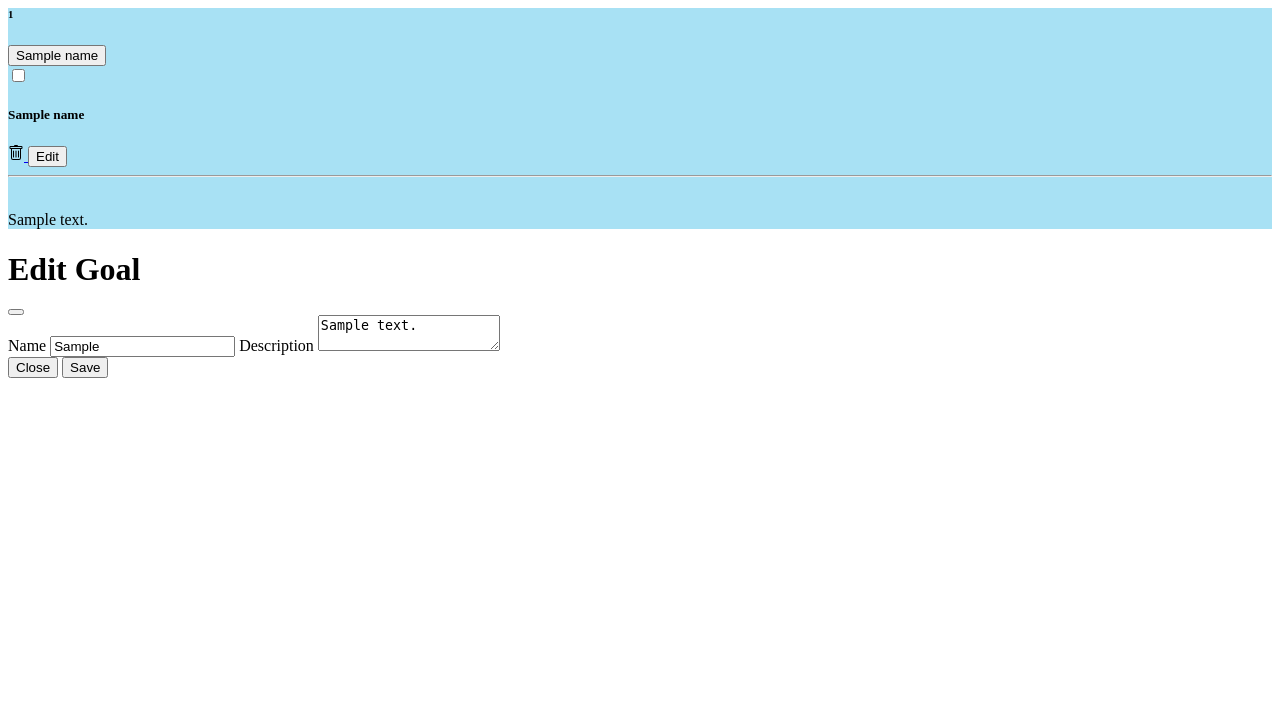
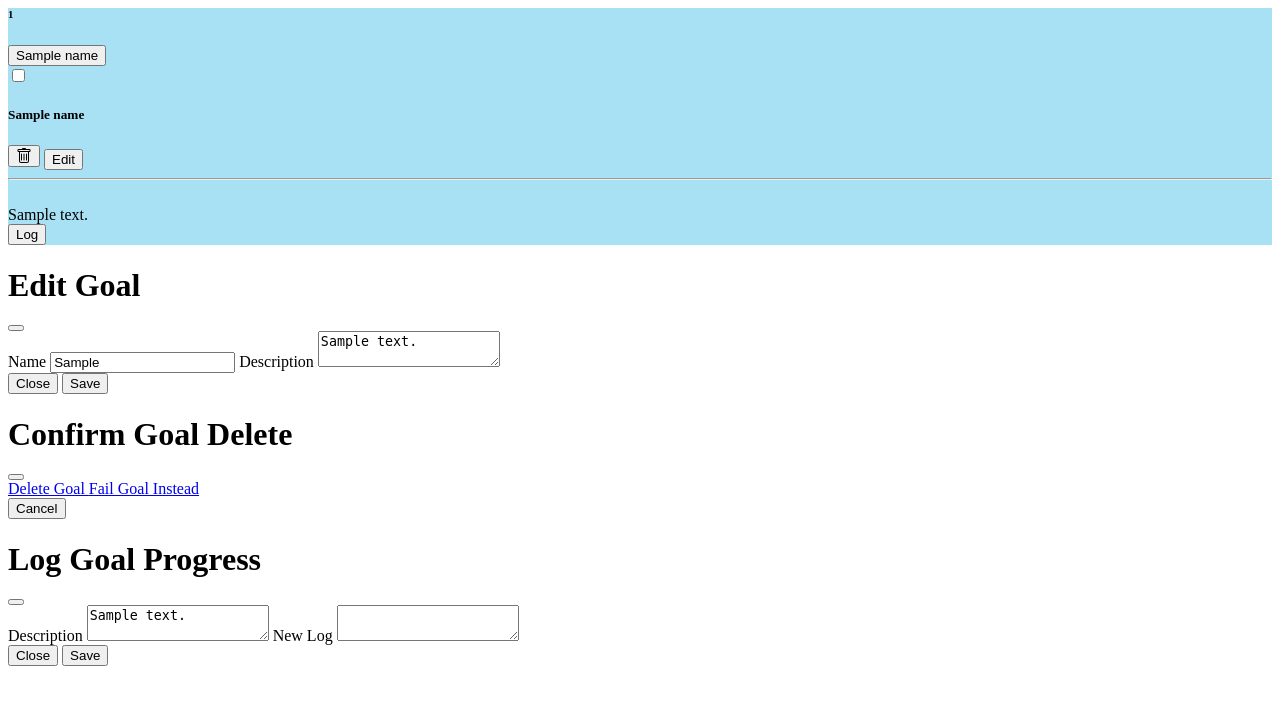
Before and after one commit to quitefrankli/todoist2, a Flask app: template web_app/templates/goals.html in a window 1280 px wide. Shown: the top 705 px of the page. Run offline with Flask 3, Linux system fonts and the light colour scheme; the visitor is signed in with stand-in values (Sample User, id 1); the template is opened without the code that fills it: most values are stand-ins (such as "Sample title", 1, 10 or a date in 2020); parts of the project's set-up code (start-up, migrations or seed data) failed here and were passed over; some libraries are stand-ins or nearby versions.

Commit message:
add way to delete and log goals

```diff
--- a/web_app/__main__.py
+++ b/web_app/__main__.py
@@ -89,6 +89,10 @@
 
     return goal_blocks
 
+def from_req(key: str) -> str:
+    val = request.form[key] if key in request.form else request.args[key]
+    return val.encode('ascii', 'ignore').decode('ascii')
+
 @app.route('/')
 @app.route('/home')
 @flask_login.login_required
@@ -104,8 +108,8 @@
     if request.method == "GET":
         return render_template('login.html')
 
-    username = request.form['username']
-    password = request.form['password']
+    username = from_req('username')
+    password = from_req('password')
     existing_users = data_interface.load_users()
     if username in existing_users and password == existing_users[username].password:
         flask_login.login_user(existing_users[username])
@@ -124,8 +128,8 @@
 @app.route('/register', methods=["POST"])
 @limiter.limit("1/second")
 def register():
-    username = request.form['username']
-    password = request.form['password']
+    username = from_req('username')
+    password = from_req('password')
 
     if not username or not password:
         flask.flash('Username and password are required', category='error')
@@ -155,11 +159,12 @@
 @flask_login.login_required
 @limiter.limit("1/second", key_func=lambda: flask_login.current_user.id)
 def new_goal():
-    name = request.form['name']
+    name = from_req('name')
     if not name:
         flask.flash('Goal name cannot be empty', category='error')
         return flask.redirect(flask.url_for('home'))
-    description = request.form['description']
+
+    description = from_req('description')
 
     tld = data_interface.load_data(flask_login.current_user)
     goal_id = 0 if not tld.goals else max(tld.goals.keys()) + 1
@@ -175,11 +180,12 @@
 @flask_login.login_required
 @limiter.limit("1/second", key_func=lambda: flask_login.current_user.id)
 def edit_goal():
-    name = request.form['name']
+    name = from_req('name')
     if not name:
         flask.flash('Goal name cannot be empty', category='error')
         return flask.redirect(flask.url_for('home'))
-    description = request.form['description']
+    description = from_req('description')
+
     goal_id = int(request.args['goal_id'])
 
     tld = data_interface.load_data(flask_login.current_user)
@@ -199,6 +205,34 @@
     goal_id = int(req_data['goal_id'])
     tld = data_interface.load_data(flask_login.current_user)
     tld.goals.pop(goal_id)
+    data_interface.save_data(tld, flask_login.current_user)
+
+    return flask.redirect(flask.url_for('home'))
+
+@app.route('/fail_goal', methods=["GET"])
+@flask_login.login_required
+@limiter.limit("1/second", key_func=lambda: flask_login.current_user.id)
+def fail_goal():
+    req_data = request.args
+
+    goal_id = int(req_data['goal_id'])
+    tld = data_interface.load_data(flask_login.current_user)
+    tld.goals[goal_id].state = GoalState.FAILED
+    data_interface.save_data(tld, flask_login.current_user)
+
+    return flask.redirect(flask.url_for('home'))
+
+@app.route('/log_goal', methods=["POST"])
+@flask_login.login_required
+@limiter.limit("1/second", key_func=lambda: flask_login.current_user.id)
+def log_goal():
+    goal_id = int(request.args['goal_id'])
+
+    tld = data_interface.load_data(flask_login.current_user)
+    goal = tld.goals[goal_id]
+    today_date = datetime.now().date()
+    today_date = today_date.strftime("%d/%m/%Y")
+    goal.description += f"\n\n{'-'*10}\n{today_date}\n{from_req('log')}\n{'-'*10}"
     data_interface.save_data(tld, flask_login.current_user)
 
     return flask.redirect(flask.url_for('home'))
--- a/web_app/templates/goals.html
+++ b/web_app/templates/goals.html
@@ -23,23 +23,28 @@
 		<div class="collapse" id="{{goal.id}}">
 			<div class="card" style="width: 100%">
 				<div class="card-body">
-					<div class="row">
+					<div class="row align-items-center">
 						<div class="col d-flex justify-content-start">
 							<h5 class="card-title">{{ goal.name }}</h5>
 						</div>
 						<div class="col d-flex justify-content-end">
-							<a href="/delete_goal?goal_id={{goal.id}}" class="btn">
+							<button type="button" class="btn" data-bs-toggle="modal" data-bs-target="#deleteGoalModal{{goal.id}}">
 								<img src={{ url_for('static', filename='trash.svg') }}/>
-							</a>
-							<button type="button" class="btn" data-bs-toggle="modal" data-bs-target="#modifyGoalModal{{goal.id}}">
+							</button>
+							<button type="button" class="btn btn-outline-primary" data-bs-toggle="modal" data-bs-target="#modifyGoalModal{{goal.id}}">
 								Edit
 							</button>
 						</div>
 					</div>
-					<hr/>
-					<p class="card-text" style="white-space: pre-line">
+					<hr class="my-1"/>
+					<div class="card-text" style="white-space: pre-line">
 						{{ goal.description }}
-					</p>
+					</div>
+					<div class="col d-flex justify-content-end">
+						<button type="button" class="btn btn-outline-primary" data-bs-toggle="modal" data-bs-target="#logGoalModal{{goal.id}}">
+							Log
+						</button>
+					</div>
 				</div>
 			</div>
 		</div>
@@ -54,11 +59,11 @@
 {% for dated_goal_block in dated_goal_blocks %}
 	{% for goal in dated_goal_block[1] %}
 	<!-- Modal -->
-	<div class="modal fade" id="modifyGoalModal{{goal.id}}" tabindex="-1" aria-labelledby="exampleModalLabel" aria-hidden="true">
+	<div class="modal fade" id="modifyGoalModal{{goal.id}}" tabindex="-1" aria-labelledby="modalLabel{{goal.id}}" aria-hidden="true">
 		<div class="modal-dialog">
 			<div class="modal-content">
 			<div class="modal-header">
-				<h1 class="modal-title fs-5" id="exampleModalLabel">Edit Goal</h1>
+				<h1 class="modal-title fs-5" id="modalLabel{{goal.id}}">Edit Goal</h1>
 				<button type="button" class="btn-close" data-bs-dismiss="modal" aria-label="Close"></button>
 			</div>
 			<form action="/edit_goal?goal_id={{goal.id}}" method="post">
@@ -68,6 +73,52 @@
 						<input type="text" class="form-control" name="name" id="name" value={{goal.name}}>
 						<label for="description" class="col-form-label">Description</label>
 						<textarea class="form-control" name="description" id="description">{{goal.description}}</textarea>
+					</div>
+				</div>
+				<div class="modal-footer">
+					<button type="button" class="btn btn-secondary" data-bs-dismiss="modal">Close</button>
+					<button type="submit" class="btn btn-primary" onclick="this.disabled=true;this.value='Submitting...'; this.form.submit();">Save</button>
+				</div>
+			</form>
+			</div>
+		</div>
+	</div>
+	<div class="modal fade" id="deleteGoalModal{{goal.id}}" tabindex="-1" aria-labelledby="modalLabel{{goal.id}}" aria-hidden="true">
+		<div class="modal-dialog">
+			<div class="modal-content">
+			<div class="modal-header">
+				<h1 class="modal-title fs-5" id="modalLabel{{goal.id}}">Confirm Goal Delete</h1>
+				<button type="button" class="btn-close" data-bs-dismiss="modal" aria-label="Close"></button>
+			</div>
+				<div class="modal-body">
+					<a href="/delete_goal?goal_id={{goal.id}}" class="btn btn-danger">
+						Delete Goal
+					</a>
+					<a href="/fail_goal?goal_id={{goal.id}}" class="btn btn-warning">
+						Fail Goal Instead
+					</a>
+				</div>
+				<div class="modal-footer">
+					<button type="button" class="btn btn-secondary" data-bs-dismiss="modal">Cancel</button>
+				</div>
+			</form>
+			</div>
+		</div>
+	</div>
+	<div class="modal fade" id="logGoalModal{{goal.id}}" tabindex="-1" aria-labelledby="modalLabel{{goal.id}}" aria-hidden="true">
+		<div class="modal-dialog">
+			<div class="modal-content">
+			<div class="modal-header">
+				<h1 class="modal-title fs-5" id="modalLabel{{goal.id}}">Log Goal Progress</h1>
+				<button type="button" class="btn-close" data-bs-dismiss="modal" aria-label="Close"></button>
+			</div>
+			<form action="/log_goal?goal_id={{goal.id}}" method="post">
+				<div class="modal-body">
+					<div class="form-group">
+						<label for="description" class="col-form-label">Description</label>
+						<textarea class="form-control" name="description" id="description" readonly>{{ goal.description }}</textarea>
+						<label for="log" class="col-form-label">New Log</label>
+						<textarea class="form-control" name="log" id="log"></textarea>
 					</div>
 				</div>
 				<div class="modal-footer">
```
